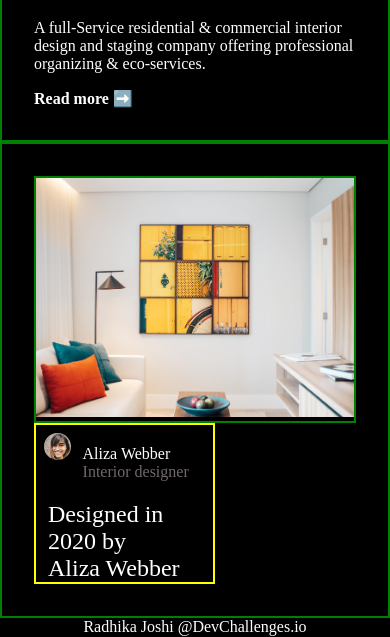
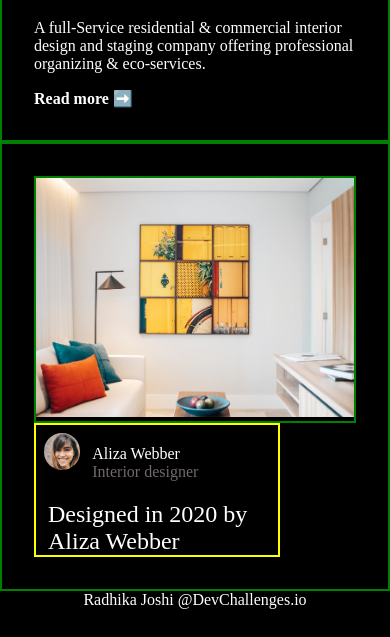
Before and after one commit to RadhikaRJ/devchallengesio_interior_consultant, a plain HTML site: page index.html in a window 390 px wide. Shown: the part 207-844 px from the top of the page. Drawn offline with Linux system fonts and the light colour scheme.

Commit message:
fix-card size

```diff
--- a/styles.css
+++ b/styles.css
@@ -235,4 +235,10 @@ nav a:focus {
         width:100%;
 
     }
+    .card{
+        width:75%;
+        height:fit-content;
+        margin-bottom:0;
+        z-index:5;
+    }
 }
```
